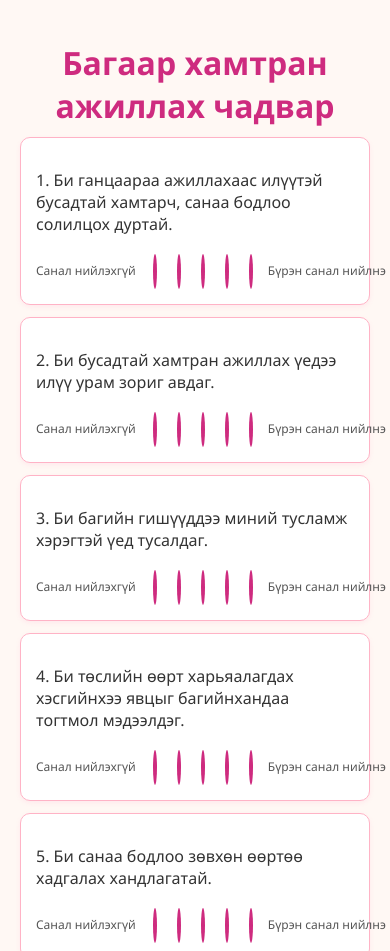
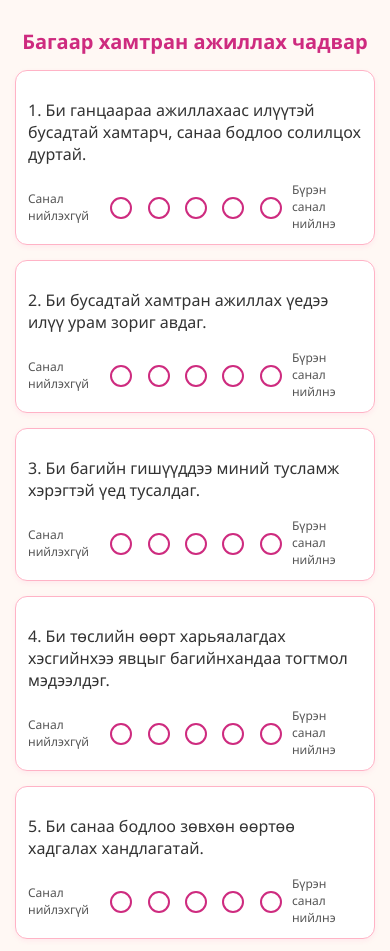
Before and after one commit to gerel9990/YDP-S1-S5.2, a plain HTML site: page index.html in a window 390 px wide. Shown: the top 951 px of the page. Drawn offline with nearby package versions, Linux system fonts and the light colour scheme.

Commit message:
Update index.html

```diff
--- a/index.html
+++ b/index.html
@@ -11,15 +11,18 @@
     background: #fff8f4;
     color: #333;
     margin: 0;
-        padding: 20px;
+    padding: 15px;
 }
 
+/* Title */
 h1 {
     text-align: center;
     color: #ce2b7f;
-        margin-bottom: 10px;
+    margin-bottom: 15px;
+    font-size: 22px;
 }
 
+/* Mobile friendly form */
 form {
     max-width: 900px;
     margin: 0 auto;
@@ -29,67 +32,97 @@
 .question {
     background: #fff;
     border: 1px solid #ffb3c6;
-        border-radius: 10px;
+    border-radius: 12px;
     padding: 15px;
-        margin-bottom: 12px;
+    margin-bottom: 15px;
     box-shadow: 0 2px 5px rgba(255, 105, 180, 0.1);
 }
 
-    /* Rating row */
+/* Rating row mobile layout */
 .rating-row {
     margin-top: 12px;
     display: flex;
     align-items: center;
-        gap: 12px;
+    justify-content: space-between;
+    gap: 10px;
 }
 
+/* Text labels */
 .rating-row span {
-        font-size: 13px;
+    font-size: 12px;
     color: #555;
-        white-space: nowrap;
+    width: 70px;
 }
 
-  /* Circles */
+/* Radio circle bigger for touch screens */
 .rating-row input[type="radio"] {
     appearance: none;
-    width: 40px;       /* Томруулсан */
-    height: 40px;      /* Томруулсан */
+    width: 26px;
+    height: 26px;
     border-radius: 50%;
     border: 2px solid #ce2b7f;
     cursor: pointer;
-    transition: all 0.2s;
+    transition: 0.2s;
 }
 
+/* When selected – bigger + colored */
 .rating-row input[type="radio"]:checked {
-    background: #e74c8b;
-    border-color: #e74c8b;
+    background: #ff4fa1;
+    border-color: #ff4fa1;
+    box-shadow: 0 0 5px rgba(255, 85, 160, 0.8);
 }
 
-/* Гар утас болон жижиг дэлгэцийн хувьд */
-@media (max-width: 600px) {
-    .rating-row input[type="radio"] {
-        width: 35px;  /* 35px болгоно */
-        height: 35px;
+/* Button */
+button {
+    display: block;
+    margin: 30px auto;
+    padding: 12px 25px;
+    background: #e74c8b;
+    color: white;
+    border: none;
+    border-radius: 25px;
+    cursor: pointer;
+    font-size: 16px;
+    transition: 0.2s;
 }
 
-    .rating-row span {
-        font-size: 12px;
+button:hover {
+    background: #d63384;
 }
 
-    button {
-        padding: 10px 20px;
-        font-size: 15px;
-    }
-}
-
+/* Result box */
 #result {
     max-width: 900px;
     margin: 30px auto;
-        display: none;
     padding: 20px;
     background: #fffaf3;
     border-radius: 12px;
     box-shadow: 0 3px 8px #f24099;
+    display: none;
+}
+
+/* MOBILE OPTIMIZATION */
+@media (max-width: 600px) {
+    .rating-row {
+        gap: 6px;
+    }
+
+    .rating-row input[type="radio"] {
+        width: 22px;
+        height: 22px;
+    }
+
+    h1 {
+        font-size: 20px;
+    }
+
+    .question {
+        padding: 12px;
+    }
+
+    #result {
+        padding: 15px;
+    }
 }
 </style>
 </head>
```
Lines whose indentation alone changed are shown as unchanged.
